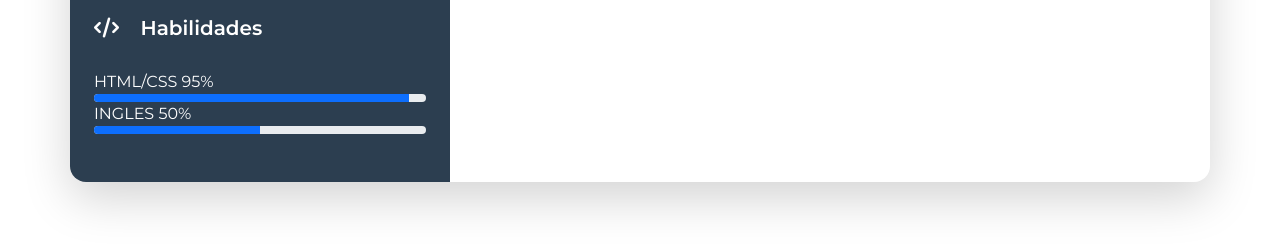
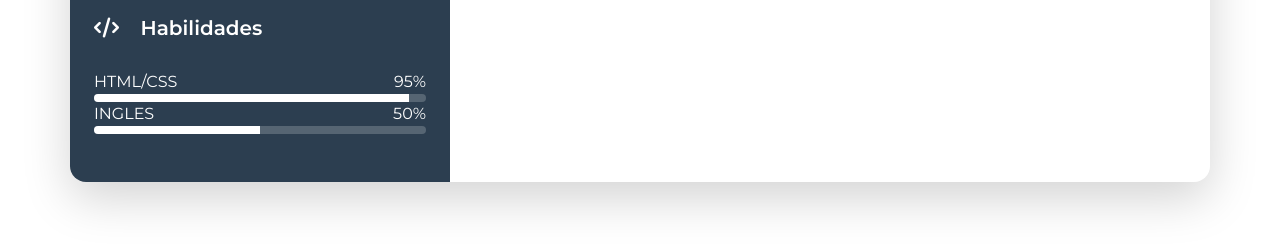
Before and after one commit to EdisonGrGr/EdisonGrGr.github.io, a plain HTML site: page index.html in a window 1280 px wide. Shown: the part 522-772 px from the top of the page. Drawn offline with nearby package versions, Linux system fonts and the light colour scheme.

Commit message:
Hoja de vida al 61%

```diff
--- a/index.html
+++ b/index.html
@@ -68,7 +68,7 @@
                         <i class="fa-solid fa-code me-3 mb-3"></i> Habilidades</h5>
                         <div class="skill mb-3">
 
-                            <div class=""d-flex justify-content-between>
+                            <div class="d-flex justify-content-between">
                                 <span>HTML/CSS</span>
                                 <span>95%</span>
                             </div>
@@ -80,7 +80,7 @@
                             </div>
                             <div class="skill mb-3">
 
-                            <div class=""d-flex justify-content-between>
+                            <div class="d-flex justify-content-between">
                                 <span>INGLES</span>
                                 <span>50%</span>
                             </div>
--- a/styles.css
+++ b/styles.css
@@ -9,9 +9,9 @@
 }
 
 .progress{
-    background-color: rgba(255, 255, 255, 0.2);
+    background-color: rgba(255, 255, 255, 0.2) !important;
 }
 
 .progress-bar{
-    background-color: white;
+    background-color: white !important;
 }
```
